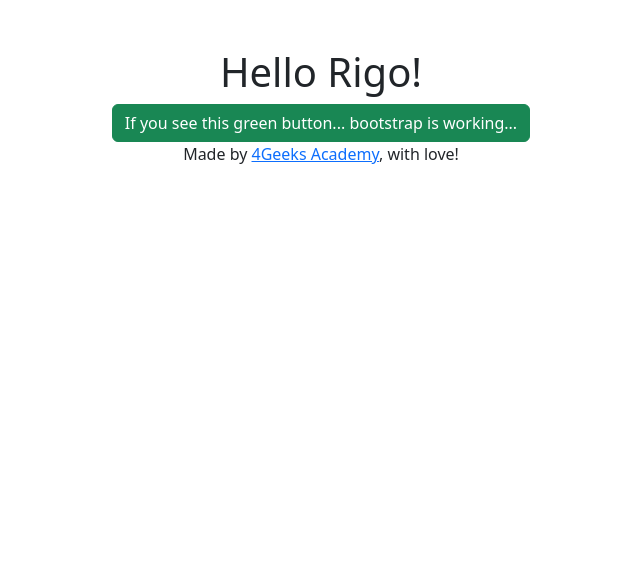
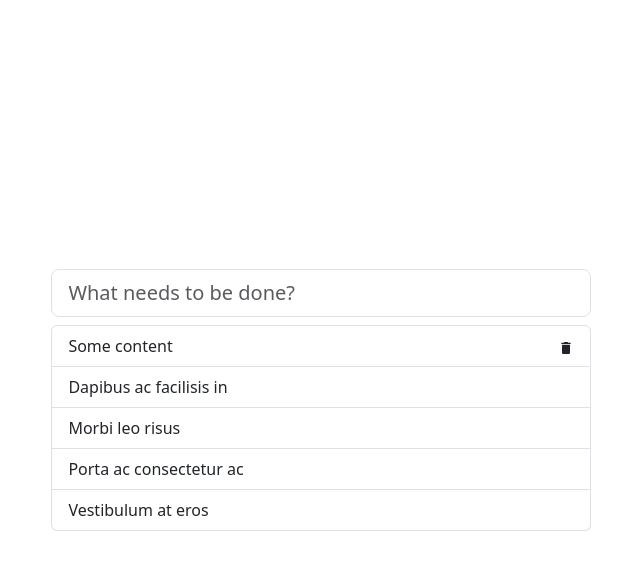
Before and after one commit to 4GeeksAcademy/reneruano95-to-do-app, a React app: page / in a window 1280 px wide. Shown: the top 570 px of the page, without its empty margins (319-959 px from the left). Built offline with nearby package versions, Linux system fonts and the light colour scheme.

Commit message:
second commit

```diff
--- a/package.json
+++ b/package.json
@@ -63,6 +63,7 @@
 		"react": "^17.0.2",
 		"react-bootstrap": "^2.10.1",
 		"react-dom": "^17.0.2",
+		"react-icons": "^5.0.1",
 		"react-polyfills": "0.0.1",
 		"react-router": "^6.0.2"
 	}
--- a/src/App.jsx
+++ b/src/App.jsx
@@ -1,17 +1,10 @@
 import React from "react";
+import ToDoApp from "./component/ToDoApp";
 
 const App = () => {
 	return (
-		<div className="text-center">
-			<h1 className="text-center mt-5">Hello Rigo!</h1>
-			<a href="#" className="btn btn-success">
-				If you see this green button... bootstrap is working...
-			</a>
-			<p>
-				Made by{" "}
-				<a href="http://www.4geeksacademy.com">4Geeks Academy</a>, with
-				love!
-			</p>
+		<div className="container h-100 d-flex align-items-center justify-content-center">
+			<ToDoApp />
 		</div>
 	);
 };
--- /dev/null
+++ b/src/component/InputArea.jsx
@@ -0,0 +1,10 @@
+import React from 'react'
+import { Form } from 'react-bootstrap'
+
+const InputArea = () => {
+    return (
+        <Form.Control size="lg" type="text" placeholder="What needs to be done?" />
+    )
+}
+
+export default InputArea
--- /dev/null
+++ b/src/component/ToDoApp.jsx
@@ -0,0 +1,26 @@
+import React from 'react'
+import { ListGroup, Row } from 'react-bootstrap';
+
+import { MdDelete } from "react-icons/md";
+import InputArea from './InputArea';
+
+const ToDoApp = () => {
+    return (
+        <Row>
+            <InputArea />
+            <ListGroup className='mt-2 p-0'>
+                <ListGroup.Item className='d-flex justify-content-between'>
+                    <div>Some content</div>
+                    <div><MdDelete /></div>
+                </ListGroup.Item>
+
+                <ListGroup.Item>Dapibus ac facilisis in</ListGroup.Item>
+                <ListGroup.Item>Morbi leo risus</ListGroup.Item>
+                <ListGroup.Item>Porta ac consectetur ac</ListGroup.Item>
+                <ListGroup.Item>Vestibulum at eros</ListGroup.Item>
+            </ListGroup>
+        </Row>
+    )
+}
+
+export default ToDoApp
--- a/src/index.css
+++ b/src/index.css
@@ -1,12 +1,5 @@
-
-/*
-
-    You can write your own styles here...
-
-
-    ...Or you can use the import command to include
-    other sylesheets into your bunde as well, e.j:
-
-    import 'relative/path/to/stylesheet.scss';
-
-*/
+html,
+body,
+#app {
+    height: 100%;
+}
--- a/template.html
+++ b/template.html
@@ -9,11 +9,6 @@
 
 <body>
     <div id="app"></div>
-
-    <!-- Many of bootstrap components require the use of JavaScript to function -->
-    <!-- Popper and BootStrap JS -->
-    <!-- <script src="https://cdn.jsdelivr.net/npm/bootstrap@5.2.2/dist/js/bootstrap.bundle.min.js"
-        crossorigin="anonymous"></script> -->
 </body>
 
 </html>
```
Also changed, not shown: src/component/ToDoList.jsx (added, +9 -0 lines), 1 other file (tests, documents, lock files or other folders).
